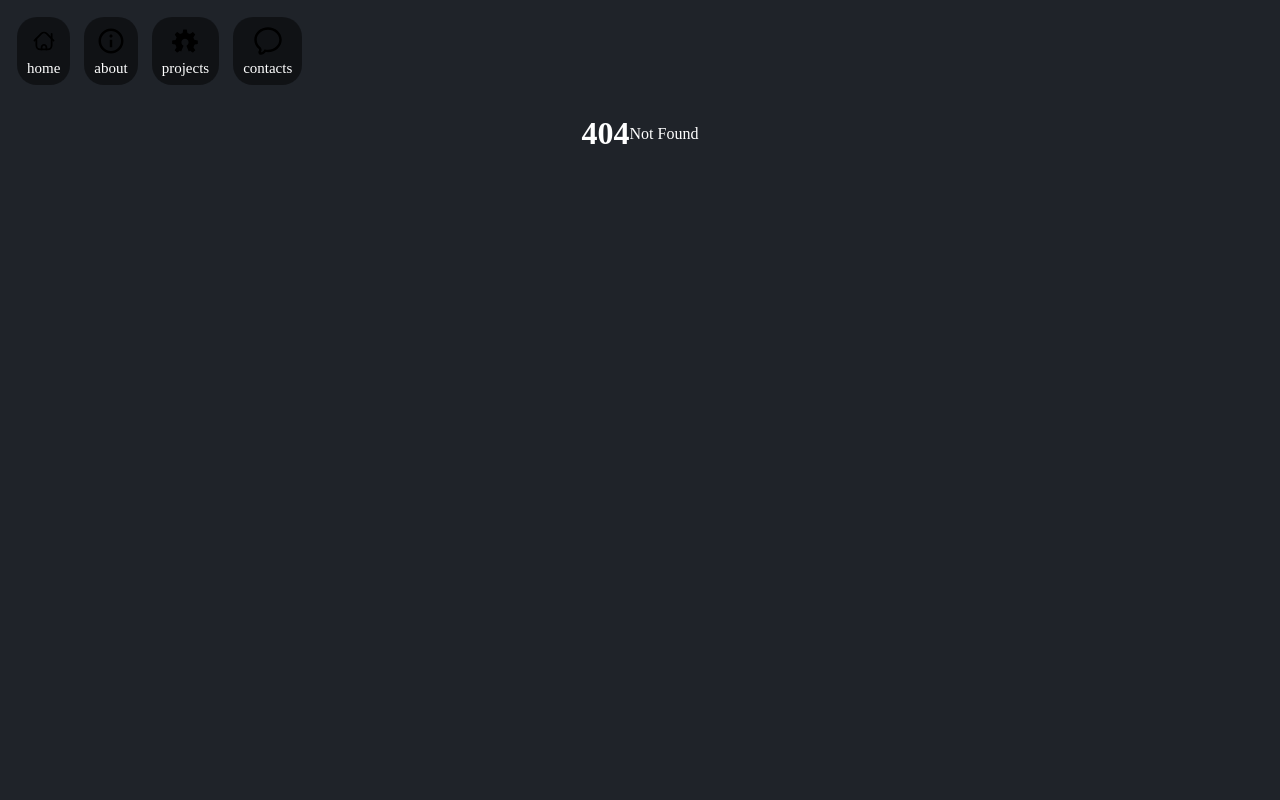
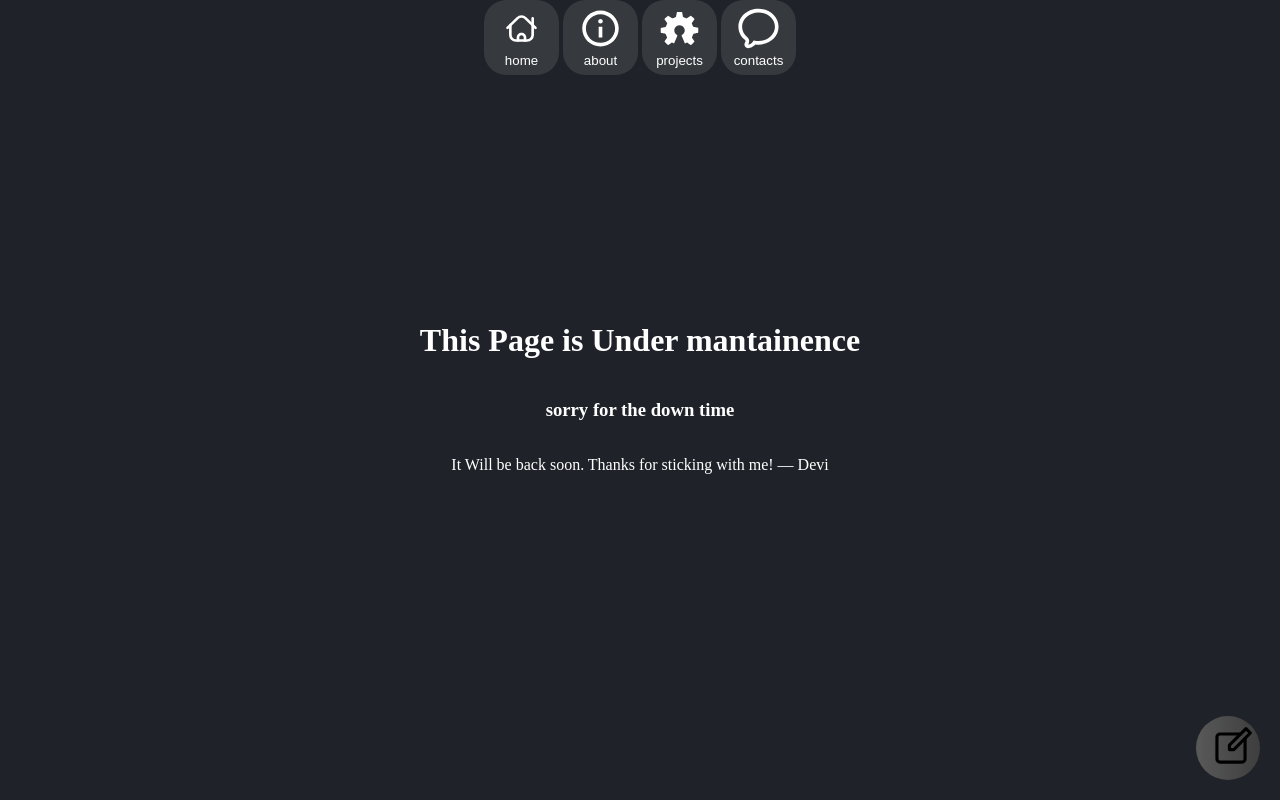
Before and after one commit to devyanshnayak/devyanshnayak.github.io, a SvelteKit app: page /blog in a window 1280 px wide. Before the commit this address had no page. Built offline with nearby package versions, Linux system fonts and the light colour scheme.

Commit message:
completed the website

```diff
--- a/src/lib/Header.svelte
+++ b/src/lib/Header.svelte
@@ -1,64 +1,74 @@
 <script>
+  import { page } from "$app/stores";
+  import { goto } from "$app/navigation";
 </script>
 
 <nav>
-  <ul>
-    <li>
-      <a href="/">
-        <img src="./home.svg" alt="home" />
-      </a>
+  <div>
+    <button
+      class="button"
+      class:active={$page.url.pathname === "/"}
+      on:click={() => goto("/")}
+    >
+      <img src="./home-light.svg" alt="home" />
       <p>home</p>
-    </li>
-    <li>
-      <a href="/about"><img src="./about.svg" alt="about" /> </a>
+    </button>
+    <button
+      class="button"
+      class:active={$page.url.pathname === "/"}
+      on:click={() => goto("/about")}
+    >
+      <img src="./about-light.svg" alt="about" />
       <p>about</p>
-    </li>
-    <li>
-      <a href="/projects"><img src="./projects.svg" alt="projects" /> </a>
+    </button>
+    <button
+      class="button"
+      class:active={$page.url.pathname === "/"}
+      on:click={() => goto("/projects")}
+    >
+      <img src="./projects-light.svg" alt="projects" />
       <p>projects</p>
-    </li>
-    <li>
-      <a href="/contact-me"><img src="./contact.svg" alt="contact" /></a>
+    </button>
+    <button
+      class="button"
+      class:active={$page.url.pathname === "/"}
+      on:click={() => goto("contact-me")}
+    >
+      <img src="./contact-light.svg" alt="contact" />
       <p>contacts</p>
-    </li>
-  </ul>
+    </button>
+  </div>
+  <div class="theam"></div>
 </nav>
 
 <style>
-  ul {
-    list-style: none;
-    display: flex;
-    gap: 14px;
-    padding: 7px;
-    height: 68px;
-    margin: 2px;
+  .button {
+    background-color: #6c6c6c4f;
+    border-style: none;
+    height: 75px;
+    border-radius: 30%;
+    aspect-ratio: 1/1;
+    cursor: pointer;
+    transition: background-color 0.3s ease;
+  }
+  .button img {
+    width: 100%;
+    height: 60%;
+  }
+  .button p {
+    margin: 0;
+    color: #ffffff;
+  }
+  .button:hover {
+    background-color: #6c6c6c9c;
   }
 
-  li {
-    background-color: #00000077;
-    backdrop-filter: blur(5px);
-    border-radius: 20px;
-    margin: 0px;
-    padding: 10px;
-    justify-content: center;
-    align-items: center;
-    display: flex;
-    flex-direction: column;
-    flex-shrink: 1;
-  }
-  li p {
-    padding: 0;
-    margin: 0px;
-    font-size: 15px;
-  }
-
-  li img {
-    max-height: 30px;
-  }
   nav {
     border-radius: 50px;
     margin: 0;
-    justify-content: space-between;
+    justify-content: center;
+    align-items: center;
+
     display: flex;
   }
 </style>
--- /dev/null
+++ b/src/lib/blog-link.svelte
@@ -0,0 +1,59 @@
+<a href="/blog">
+  <div class="fab">
+    <span class="label">My Blog <br /> Post</span>
+    <img src="./blog.svg" alt="blog" class="icon" />
+  </div>
+</a>
+
+<style>
+  .fab {
+    position: fixed;
+    right: 20px;
+    bottom: 20px;
+
+    display: flex;
+    align-items: center;
+    justify-content: flex-end;
+
+    height: 60px;
+    width: 60px; /* collapsed */
+    padding: 2px;
+
+    background: linear-gradient(88deg, #5f5f5fe8, #3e3e3e);
+    border-radius: 50px;
+
+    overflow: hidden;
+    cursor: pointer;
+
+    transition: width 0.35s ease;
+  }
+
+  /* expand left */
+  .fab:hover {
+    width: 150px;
+  }
+
+  .label {
+    white-space: nowrap;
+    margin-right: 10px;
+
+    opacity: 0;
+    transform: translateX(20px);
+
+    transition:
+      opacity 0.25s ease,
+      transform 0.25s ease;
+  }
+
+  /* reveal text */
+  .fab:hover .label {
+    opacity: 1;
+    transform: translateX(0);
+  }
+
+  .icon {
+    height: 50px;
+    flex-shrink: 0;
+    padding: 2px;
+  }
+</style>
--- a/src/routes/+layout.svelte
+++ b/src/routes/+layout.svelte
@@ -1,28 +1,36 @@
 <script>
   import favicon from "$lib/assets/favicon.svg";
   import Header from "$lib/Header.svelte";
+  import { page } from "$app/state";
+  import { fade } from "svelte/transition";
   let { children } = $props();
+  import BlogLink from "$lib/blog-link.svelte";
 </script>
 
 <svelte:head>
   <link rel="icon" href={favicon} />
 </svelte:head>
 <Header />
-<main class="centered">
-  {@render children()}
-</main>
+<BlogLink />
+{#key page.url.pathname}
+  <div in:fade={{ duration: 80, delay: 120 }} out:fade={{ duration: 120 }}>
+    {@render children()}
+  </div>
+{/key}
 
 <style>
-  :global body {
-    /* background-image: url('/background.png'); */
+  :global(html, body) {
+    height: 100%;
+    margin: 0;
+  }
+
+  :global(body) {
+    display: flex;
+    flex-direction: column;
     background-color: #1f2329;
-    background-size: cover;
-    background-attachment: fixed;
-    color: #ffffff;
+    color: #fff;
   }
-  .centered {
-    display: flex;
-    justify-content: center;
-    align-items: center;
+  :global(a) {
+    color: #fff;
   }
 </style>
--- a/src/routes/+page.svelte
+++ b/src/routes/+page.svelte
@@ -29,6 +29,7 @@
     display: flex;
     flex-direction: column;
     justify-content: center;
+    height: 80vh;
     align-items: center;
   }
   .daddy p {
--- a/src/routes/about/+page.svelte
+++ b/src/routes/about/+page.svelte
@@ -1,16 +1,23 @@
+<script>
+  import { displayPartsToString } from "typescript";
+</script>
+
+<div class="aboutp">
   <div class="about">
     <h1>About Me</h1>
 
     <p>Hey, I’m Devyansh.</p>
-  <p>I’m currently pursuing a B.Tech in Cybersecurity and Computer Science.</p>
+    <p>
+      I’m currently pursuing a B.Tech in Cybersecurity and Computer Science.
+    </p>
     <p>
       I like messing around with Linux, self-hosting my own stuff, and building
       things in my homelab. I care a lot about open source, software freedom,
       decentralization, and having control over the systems I use.
     </p>
     <p>
-    Most of the time, I’m experimenting — breaking things, optimizing them, and
-    figuring out how they actually work under the hood.
+      Most of the time, I’m experimenting — breaking things, optimizing them,
+      and figuring out how they actually work under the hood.
     </p>
     <p>
       I write here about what I’m learning, building, or exploring (not as often
@@ -20,17 +27,26 @@
     Right now, I’m mainly interested in Linux, distributed systems, system-level optimization,
     and homelab setups.
     <p>
-    I also spend time exploring tools like Docker, k3s, and backend/system stuff
-    in general. Outside of that, I just enjoy tinkering with tech and trying out
-    new ideas. <br /> and also i like to watch anime
+      I also spend time exploring tools like Docker, k3s, and backend/system
+      stuff in general. Outside of that, I just enjoy tinkering with tech and
+      trying out new ideas.
     </p>
+  </div>
 </div>
 
 <style>
   .about {
-    width: 50vw;
+    max-width: 720px;
+    display: flex;
+    flex-direction: column;
+  }
+  .aboutp {
+    display: flex;
+    flex-direction: column;
+    justify-content: center;
+    align-items: center;
   }
   p {
-    font-size: 18px;
+    size: 20px;
   }
 </style>
--- /dev/null
+++ b/src/routes/blog/+page.svelte
@@ -0,0 +1,16 @@
+<div class="center">
+  <h1>This Page is Under mantainence</h1>
+
+  <h3>sorry for the down time</h3>
+  <p>It Will be back soon. Thanks for sticking with me! — Devi</p>
+</div>
+
+<style>
+  .center {
+    display: flex;
+    flex-direction: column;
+    justify-content: center;
+    align-items: center;
+    height: 80vh;
+  }
+</style>
--- a/src/routes/projects/+page.svelte
+++ b/src/routes/projects/+page.svelte
@@ -1 +1,10 @@
-<h1>Page is under Construction <br /> it will be updated soon</h1>
+<div><h1>Page is under Construction <br /> it will be updated soon</h1></div>
+
+<style>
+  div {
+    align-items: center;
+    justify-content: center;
+    display: flex;
+    height: 80vh;
+  }
+</style>
```
Also changed, not shown: src/routes/contact-me/+page.svelte (+22 -0 lines). Lines whose indentation alone changed are shown as unchanged.
